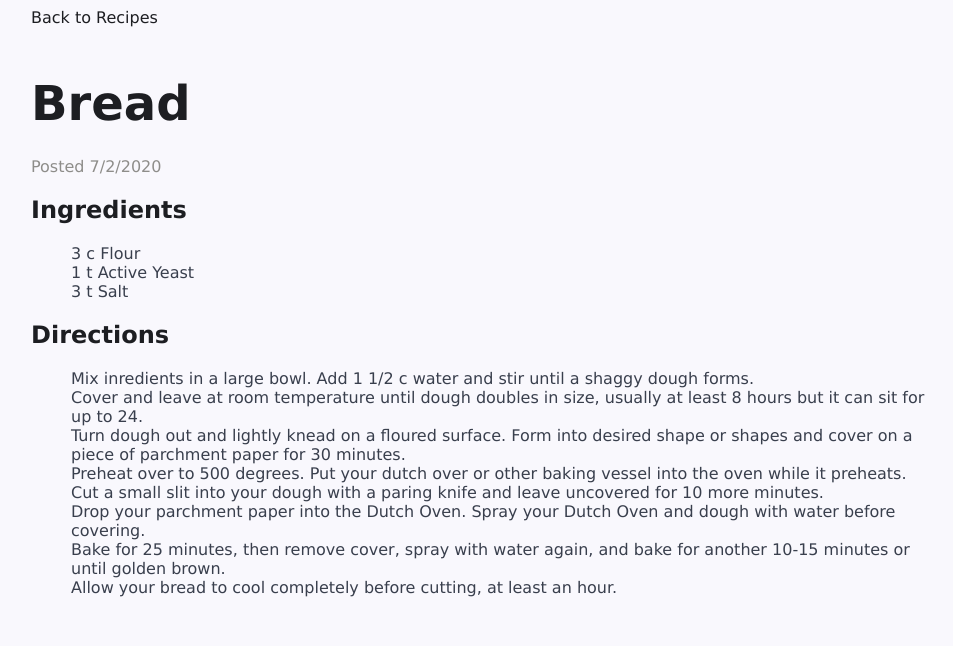
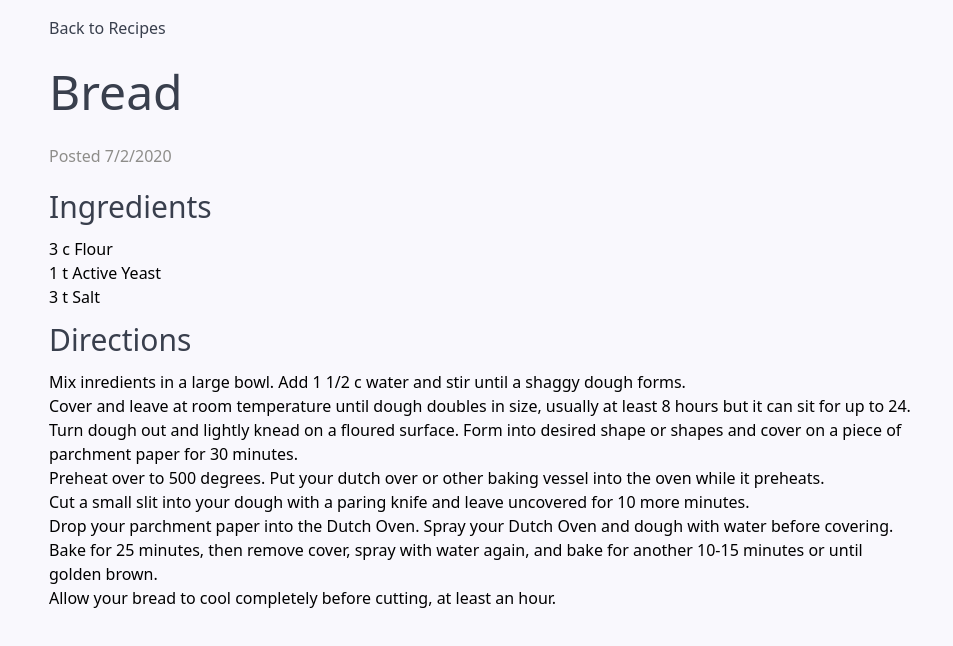
Before and after one commit to chris-held/just-recipes, a Next.js app: page /post/bread in a window 1280 px wide. Shown: the top 646 px of the page, without its empty margins (159-1112 px from the left). Built offline with nearby package versions, Linux system fonts and the light colour scheme.

Commit message:
use tailwind

```diff
--- a/components/Layout.js
+++ b/components/Layout.js
@@ -7,8 +7,8 @@ const Layout = ({ children, title, ...props }) => {
         <meta name="viewport" content="width=device-width, initial-scale=1" />
         <title>{title}</title>
       </Head>
-      <section className="layout">
-        <div className="content">{children}</div>
+      <section className="flex m-auto p-4 max-w-4xl">
+        <div className="w-full">{children}</div>
       </section>
     </>
   );
--- a/components/PostList.js
+++ b/components/PostList.js
@@ -19,6 +19,7 @@ const PostList = ({ posts }) => {
         placeholder="Search Recipes..."
         name="Search"
         aria-label="Search"
+        className="my-4 shadow appearance-none w-full py-2 px-3 text-gray-700 leading-tight focus:outline-none focus:shadow-outline"
         onChange={(e) => setFilter(e.target.value)}
       />
       {!filtered && !filtered.length && <div>No recipes found!</div>}
@@ -26,9 +27,9 @@ const PostList = ({ posts }) => {
         {filtered &&
           filtered.map((post) => {
             return (
-              <li key={post.slug}>
+              <li key={post.slug} className="py-1">
                 <Link href="/post/[postname]" as={`/post/${post.slug}`}>
-                  <a>{post.frontmatter.title}</a>
+                  <a className="text-lg">{post.frontmatter.title}</a>
                 </Link>
               </li>
             );
--- a/package.json
+++ b/package.json
@@ -15,5 +15,10 @@
     "react": "16.13.1",
     "react-dom": "16.13.1",
     "react-markdown": "^4.3.1"
+  },
+  "devDependencies": {
+    "@fullhuman/postcss-purgecss": "^2.3.0",
+    "autoprefixer": "^9.8.4",
+    "tailwindcss": "^1.4.6"
   }
 }
--- a/pages/index.js
+++ b/pages/index.js
@@ -6,9 +6,9 @@ const Index = ({ posts, title, description, ...props }) => {
   return (
     <Layout title={title}>
       <div>
-        <h1 className="index-header">It's Just Recipes.</h1>
+        <h1 className="text-center">It's Just Recipes.</h1>
         <main>
-          <p className="index-description">That's it. That's the site.</p>
+          <p className="text-2xl text-center">That's it. That's the site.</p>
           <PostList posts={posts} />
         </main>
       </div>
--- a/pages/post/[postname].js
+++ b/pages/post/[postname].js
@@ -14,7 +14,7 @@ const BlogPost = ({ siteTitle, frontmatter, markdownBody }) => {
       </Link>
       <article>
         <h1>{frontmatter.title}</h1>
-        <p className="meta">Posted {frontmatter.date}</p>
+        <p className="text-accent my-4">Posted {frontmatter.date}</p>
         <div>
           <ReactMarkdown source={markdownBody} />
         </div>
--- /dev/null
+++ b/postcss.config.js
@@ -0,0 +1,15 @@
+module.exports = {
+  plugins: {
+    tailwindcss: {},
+    autoprefixer: {},
+    ...(process.env.NODE_ENV === "production"
+      ? {
+          "@fullhuman/postcss-purgecss": {
+            content: ["./components/**/*.js", "./pages/**/*.js"],
+            defaultExtractor: (content) =>
+              content.match(/[\w-/:]+(?<!:)/g) || [],
+          },
+        }
+      : {}),
+  },
+};
--- a/styles.css
+++ b/styles.css
@@ -1,4 +1,4 @@
-:root {
+/* :root {
   --text-color-dark: #393f4d;
   --color-primary: #1d1e22;
   --color-secondary: #3d3d3f;
@@ -75,4 +75,40 @@ p.meta {
   font-size: 1.5rem;
   font-weight: 500;
   text-align: center;
+} */
+
+/* purgecss start ignore */
+@tailwind base;
+
+body {
+  @apply bg-background;
 }
+
+h1,
+h2,
+h3,
+h4,
+h5,
+h6,
+p,
+a {
+  @apply text-text;
+}
+
+h1 {
+  @apply text-5xl;
+  @apply my-4;
+}
+
+h2 {
+  @apply text-3xl;
+  @apply my-2;
+}
+
+a:hover {
+  @apply text-accent;
+}
+
+@tailwind components;
+/* purgecss end ignore */
+@tailwind utilities;
--- /dev/null
+++ b/tailwind.config.js
@@ -0,0 +1,11 @@
+module.exports = {
+  theme: {
+    colors: {
+      primary: "#1d1e22",
+      secondary: "#3d3d3f",
+      background: "#f9f8fd",
+      accent: "#8e8d8a",
+      text: "#393f4d",
+    },
+  },
+};
```
Also changed, not shown: 1 other file (tests, documents, lock files or other folders).
